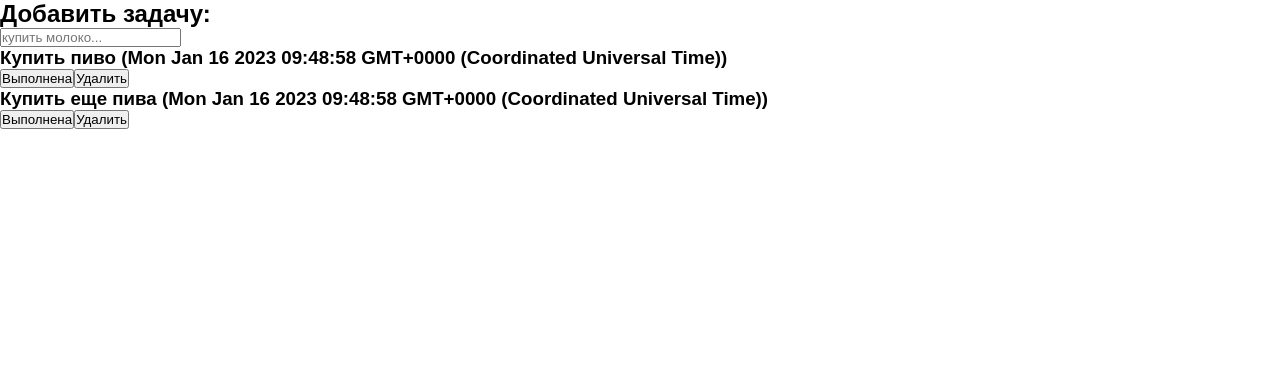
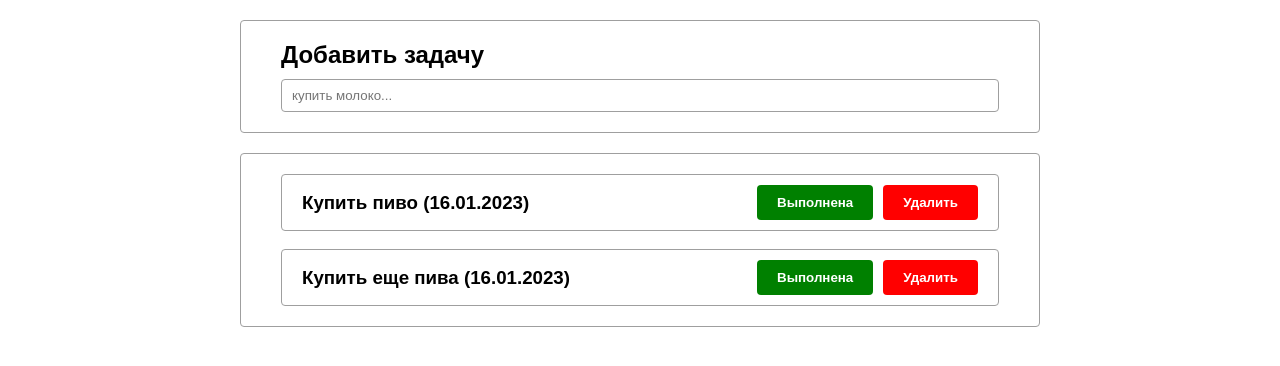
Before and after one commit to sssenselesss/todo-react-app, a React (Vite) app: page / in a window 1280 px wide. Shown: the top 366 px of the page. Built offline with nearby package versions, Linux system fonts and the light colour scheme.

Commit message:
add style for all elements

```diff
--- a/src/App.jsx
+++ b/src/App.jsx
@@ -1,4 +1,12 @@
 import { useState } from "react";
+
+const formatDate = (date) =>{
+  const year = date.getFullYear();
+  const mounth = date.getMonth();
+  const day = date.getDay();
+
+  return `${day}.${mounth}.${year}`;
+}
 
 const App = () => {
   const [todos, setTodos] = useState([
@@ -62,11 +70,11 @@ const App = () => {
   };
 
   return (
-    <div>
-      <div >
+    <div className="container">
+      <div className="header">
         <form onSubmit={(e) => onSubmitHandle(e)}>
-          <h2>Добавить задачу:</h2>
-          <input
+          <h2>Добавить задачу</h2>
+          <input className="header-input"
             type="text"
             placeholder="купить молоко..."
             onChange={(e) => onChangeHandle(e)}
@@ -76,19 +84,19 @@ const App = () => {
       </div>
 
       {/* Все задачи */}
-      <div>
+      <div className="todos">
         {/* Одна задача */}
         {todos.map((todo) => {
           return (
-            <div>
+            <div className="todo">
               <h3>
-                {todo.name} ({todo.data.toString()})
+                {todo.name} ({todo.data.toLocaleDateString("ru")})
               </h3>
-              <div>
-                <button onClick={() => onCheckedToggle(todo.id)}>
-                  {todo.checked ? "Не выполнена" : "Выполнена"}
+              <div className="todo_buttons">
+                <button onClick={() => onCheckedToggle(todo.id)} className="accept">
+                  {todo.checked ? "Не выполне на" : "Выполнена"}
                 </button>
-                <button onClick={() => onDeleteTodoById(todo.id)}>Удалить</button>
+                <button onClick={() => onDeleteTodoById(todo.id)} className="delete">Удалить</button>
               </div>
             </div>
           );
--- a/src/index.css
+++ b/src/index.css
@@ -5,8 +5,72 @@
   padding: 0;
   box-sizing: border-box;
 }
-body{
+body {
   font-size: 16px;
   font-family: sans-serif;
   font-weight: 400;
 }
+.container {
+  display: flex;
+  flex-direction: column;
+  gap: 20px;
+  align-items: center;
+}
+.header {
+  width: 800px;
+  padding: 20px 40px;
+  border: 1px solid #9f9f9f;
+  border-radius: 4px;
+  margin-top: 20px;
+}
+.header form {
+  display: flex;
+  flex-direction: column;
+  gap: 10px;
+}
+.header-input {
+  width: 100%;
+  padding: 8px 10px;
+  border: 1px solid #9f9f9f;
+  outline: none;
+  border-radius: 4px;
+}
+.todos {
+  width: 800px;
+  padding: 20px 40px;
+  border: 1px solid #9f9f9f;
+  border-radius: 4px;
+  display: flex;
+  flex-direction: column;
+  gap: 18px;
+}
+.todo {
+  display: flex;
+  justify-content: space-between;
+  border: 1px solid #9f9f9f;
+  padding: 10px 20px;
+  border-radius: 4px;
+  align-items: center;
+}
+.todo_buttons {
+  display: flex;
+  gap: 10px;
+}
+button {
+  background-color: none;
+  border: none;
+  border-radius: 4px;
+  padding: 10px 20px;
+  cursor: pointer;
+  font-weight: 600;
+}
+
+.accept {
+  background-color: green;
+  color: white;
+}
+
+.delete {
+  background-color: red;
+  color: white;
+}
```
